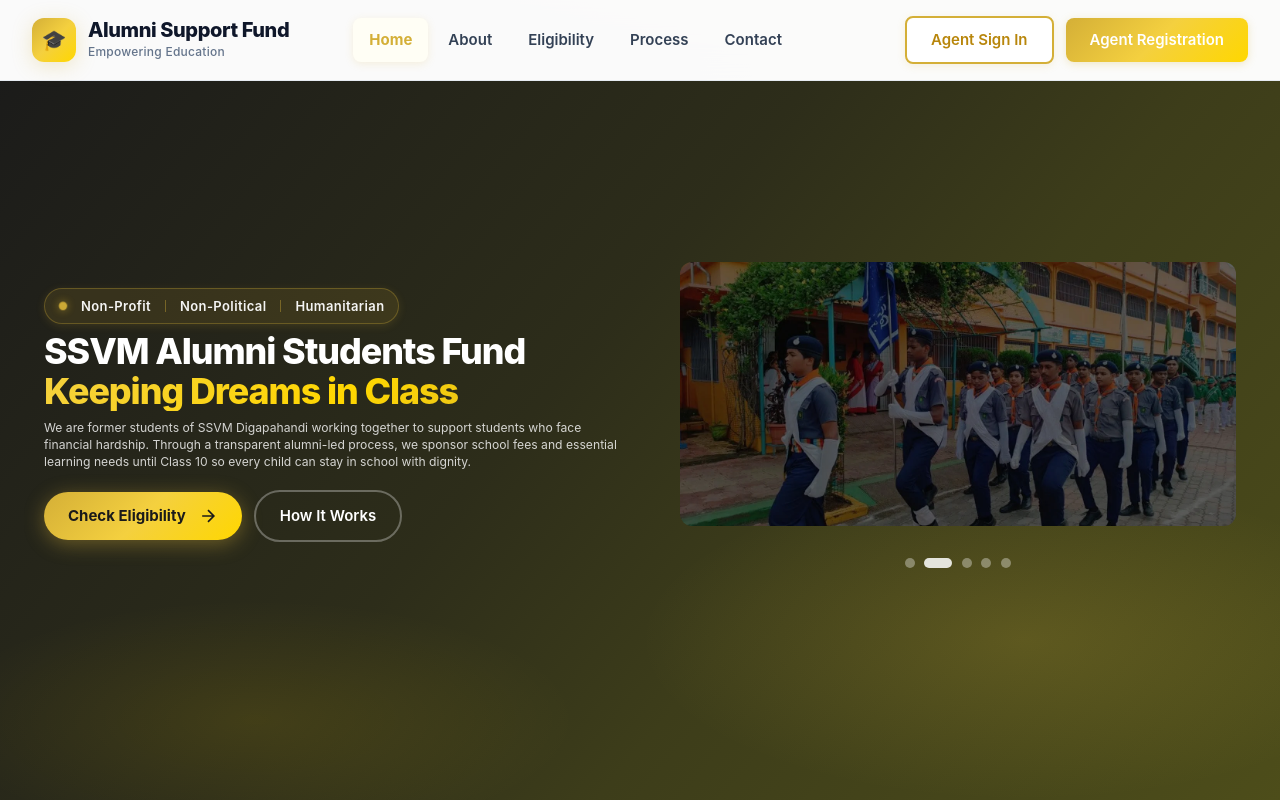
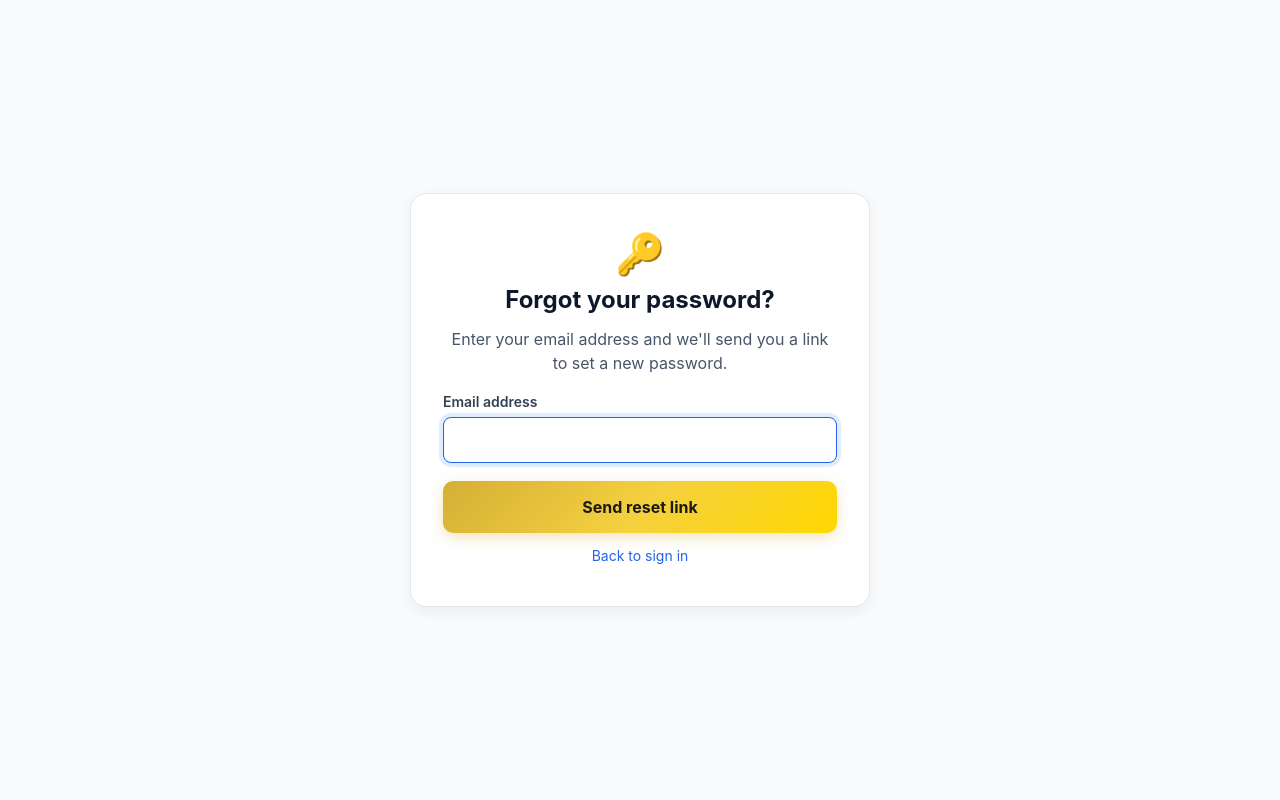
Before and after one commit to epabitra/alumni-support-fund-ui-local-deploy, a React (Vite) app: page /forgot-password in a window 1280 px wide. Before the commit this address led to /. Shown: the top 800 px of the page. Built offline with nearby package versions, Linux system fonts and the light colour scheme; no server answers.

Commit message:
Add forgot password and reset password screens
Co-Authored-By: Claude Opus 5.5 <noreply@anthropic.com>

```diff
--- a/src/App.tsx
+++ b/src/App.tsx
@@ -8,6 +8,8 @@ import PrivacyPolicy from './pages/PrivacyPolicy';
 import TermsOfService from './pages/TermsOfService';
 import RefundPolicy from './pages/RefundPolicy';
 import VerifyEmail from './pages/VerifyEmail';
+import ForgotPassword from './pages/ForgotPassword';
+import ResetPassword from './pages/ResetPassword';
 import Login from './pages/Login';
 import Register from './pages/Register';
 import Dashboard from './pages/Dashboard';
@@ -56,6 +58,8 @@ function App() {
       <Route path="/login" element={<Login />} />
       <Route path="/register" element={<Register />} />
       <Route path="/verify-email" element={<VerifyEmail />} />
+      <Route path="/forgot-password" element={<ForgotPassword />} />
+      <Route path="/reset-password" element={<ResetPassword />} />
 
       {/* Protected Routes - Dashboard */}
       <Route
--- a/src/app/Constants.tsx
+++ b/src/app/Constants.tsx
@@ -7,6 +7,8 @@ export const POST_FETCH_USER = `${API_URL}/get_user`;
 export const POST_REGISTER_USER = `${API_URL}/create`;
 export const POST_VERIFY_EMAIL = `${API_URL}/verify-email`;
 export const POST_RESEND_VERIFICATION = `${API_URL}/resend-verification`;
+export const POST_FORGOT_PASSWORD = `${API_URL}/forgot-password`;
+export const POST_RESET_PASSWORD = `${API_URL}/reset-password`;
 export const PUT_UPDATE_USER = `${API_URL}/users/updateUser`;
 export const POST_CHANGE_PASSWORD = `${API_URL}/account/change-password`;
 export const PUT_ACCOUNT_PROFILE = `${API_URL}/account/profile`;
--- a/src/app/modules/auth/core/_requests.ts
+++ b/src/app/modules/auth/core/_requests.ts
@@ -1,5 +1,5 @@
 import axios from 'axios';
-import { POST_FETCH_BEARER_TOKEN, POST_FETCH_USER, POST_REGISTER_USER, POST_VERIFY_EMAIL, POST_RESEND_VERIFICATION } from '../../../Constants';
+import { POST_FETCH_BEARER_TOKEN, POST_FETCH_USER, POST_REGISTER_USER, POST_VERIFY_EMAIL, POST_RESEND_VERIFICATION, POST_FORGOT_PASSWORD, POST_RESET_PASSWORD } from '../../../Constants';
 import { AuthModel } from './_models';
 import { UserModel } from './_models';
 
@@ -26,6 +26,16 @@ export function resendVerificationEmail(email: string) {
   return axios.post(POST_RESEND_VERIFICATION, { email });
 }
 
+/** Emails a password reset link if the address has an account */
+export function forgotPassword(email: string) {
+  return axios.post(POST_FORGOT_PASSWORD, { email });
+}
+
+/** Sets a new password using the key from the reset email */
+export function resetPassword(key: string, newPassword: string) {
+  return axios.post(POST_RESET_PASSWORD, { key, newPassword });
+}
+
 export function createUser(
   email: string,
   firstname: string,
--- /dev/null
+++ b/src/pages/ForgotPassword.tsx
@@ -0,0 +1,67 @@
+import React, { useState } from 'react';
+import { Link } from 'react-router-dom';
+import { forgotPassword } from '../app/modules/auth/core/_requests';
+import { EmailVerifyCard } from './VerifyEmail';
+import '../styles/auth.css';
+
+const ForgotPassword: React.FC = () => {
+  const [email, setEmail] = useState('');
+  const [sending, setSending] = useState(false);
+  const [sent, setSent] = useState(false);
+  const [error, setError] = useState('');
+
+  const handleSubmit = async (e: React.FormEvent) => {
+    e.preventDefault();
+    if (!email.trim()) {
+      setError('Please enter your email address.');
+      return;
+    }
+    try {
+      setSending(true);
+      setError('');
+      await forgotPassword(email.trim());
+      setSent(true);
+    } catch (err: any) {
+      setError(err?.response?.data?.message || 'Could not send the link. Please try again.');
+    } finally {
+      setSending(false);
+    }
+  };
+
+  if (sent) {
+    return (
+      <EmailVerifyCard icon="📧" title="Check your inbox">
+        <p>If <strong>{email.trim()}</strong> has an active account, we've sent a link to reset your password.</p>
+        <p className="email-verify-note">The link is valid for 1 hour. If you don't see the email, check your spam folder.</p>
+        <p className="email-verify-note"><Link to="/login">Back to sign in</Link></p>
+      </EmailVerifyCard>
+    );
+  }
+
+  return (
+    <EmailVerifyCard icon="🔑" title="Forgot your password?">
+      <p>Enter your email address and we'll send you a link to set a new password.</p>
+      <form className="email-verify-form" onSubmit={handleSubmit} noValidate>
+        <div>
+          <label htmlFor="forgot-email">Email address</label>
+          <input
+            id="forgot-email"
+            type="email"
+            className="form-input"
+            autoComplete="email"
+            value={email}
+            onChange={(e) => { setEmail(e.target.value); setError(''); }}
+            autoFocus
+          />
+        </div>
+        {error && <p className="email-verify-error" role="alert">{error}</p>}
+        <button type="submit" className="submit-button" disabled={sending}>
+          {sending ? 'Sending…' : 'Send reset link'}
+        </button>
+      </form>
+      <p className="email-verify-note"><Link to="/login">Back to sign in</Link></p>
+    </EmailVerifyCard>
+  );
+};
+
+export default ForgotPassword;
--- a/src/pages/Login.tsx
+++ b/src/pages/Login.tsx
@@ -231,6 +231,10 @@ const Login: React.FC = () => {
               )}
             </div>
 
+            <div className="auth-forgot-link">
+              <Link to="/forgot-password">Forgot password?</Link>
+            </div>
+
             <button
               type="submit"
               className={`submit-button ${isLoading ? 'loading' : ''}`}
--- /dev/null
+++ b/src/pages/ResetPassword.tsx
@@ -0,0 +1,101 @@
+import React, { useState } from 'react';
+import { Link, useSearchParams } from 'react-router-dom';
+import { resetPassword } from '../app/modules/auth/core/_requests';
+import { EmailVerifyCard } from './VerifyEmail';
+import '../styles/auth.css';
+
+/** Same rule as registration: uppercase, lowercase and a number, 8 to 50 characters */
+function passwordProblem(password: string): string {
+  if (password.length < 8) return 'Password must be at least 8 characters';
+  if (password.length > 50) return 'Password must be less than 50 characters';
+  if (!/[a-z]/.test(password) || !/[A-Z]/.test(password) || !/\d/.test(password)) {
+    return 'Password must contain uppercase, lowercase, and number';
+  }
+  return '';
+}
+
+/** Opened from the link in the password reset email (/reset-password?key=...). */
+const ResetPassword: React.FC = () => {
+  const [params] = useSearchParams();
+  const key = params.get('key') ?? '';
+  const [password, setPassword] = useState('');
+  const [confirm, setConfirm] = useState('');
+  const [saving, setSaving] = useState(false);
+  const [done, setDone] = useState(false);
+  const [error, setError] = useState('');
+
+  const handleSubmit = async (e: React.FormEvent) => {
+    e.preventDefault();
+    const problem = passwordProblem(password) || (password !== confirm ? 'Passwords must match' : '');
+    if (problem) {
+      setError(problem);
+      return;
+    }
+    try {
+      setSaving(true);
+      setError('');
+      await resetPassword(key, password);
+      setDone(true);
+    } catch (err: any) {
+      setError(err?.response?.data?.fieldErrors?.[0]?.message || err?.response?.data?.message || 'Could not reset your password. Please try again.');
+    } finally {
+      setSaving(false);
+    }
+  };
+
+  if (!key) {
+    return (
+      <EmailVerifyCard icon="⚠️" title="This link is incomplete">
+        <p>Please open the link from your email again, or request a new one.</p>
+        <p className="email-verify-note"><Link to="/forgot-password">Request a new link</Link></p>
+      </EmailVerifyCard>
+    );
+  }
+
+  if (done) {
+    return (
+      <EmailVerifyCard icon="✅" title="Password changed">
+        <p>You can now sign in with your new password.</p>
+        <Link to="/login" className="submit-button email-verify-action">Sign in</Link>
+      </EmailVerifyCard>
+    );
+  }
+
+  return (
+    <EmailVerifyCard icon="🔑" title="Set a new password">
+      <p>Use at least 8 characters with an uppercase letter, a lowercase letter and a number.</p>
+      <form className="email-verify-form" onSubmit={handleSubmit} noValidate>
+        <div>
+          <label htmlFor="reset-password">New password</label>
+          <input
+            id="reset-password"
+            type="password"
+            className="form-input"
+            autoComplete="new-password"
+            value={password}
+            onChange={(e) => { setPassword(e.target.value); setError(''); }}
+            autoFocus
+          />
+        </div>
+        <div>
+          <label htmlFor="reset-confirm">Confirm new password</label>
+          <input
+            id="reset-confirm"
+            type="password"
+            className="form-input"
+            autoComplete="new-password"
+            value={confirm}
+            onChange={(e) => { setConfirm(e.target.value); setError(''); }}
+          />
+        </div>
+        {error && <p className="email-verify-error" role="alert">{error}</p>}
+        <button type="submit" className="submit-button" disabled={saving}>
+          {saving ? 'Saving…' : 'Change password'}
+        </button>
+      </form>
+      <p className="email-verify-note"><Link to="/forgot-password">Request a new link</Link></p>
+    </EmailVerifyCard>
+  );
+};
+
+export default ResetPassword;
--- a/src/styles/auth.css
+++ b/src/styles/auth.css
@@ -966,3 +966,40 @@ select.form-input option {
   font-size: 0.8125rem;
   color: #b91c1c;
 }
+
+/* Forgot / reset password */
+.auth-forgot-link {
+  margin: -0.5rem 0 1rem;
+  text-align: right;
+  font-size: 0.875rem;
+}
+
+.auth-forgot-link a {
+  color: #996c00;
+  font-weight: 600;
+  text-decoration: none;
+}
+
+.auth-forgot-link a:hover {
+  text-decoration: underline;
+}
+
+.email-verify-form {
+  display: flex;
+  flex-direction: column;
+  gap: 0.875rem;
+  margin-top: 1rem;
+  text-align: left;
+}
+
+.email-verify-form label {
+  display: block;
+  margin-bottom: 0.25rem;
+  font-size: 0.875rem;
+  font-weight: 600;
+  color: #334155;
+}
+
+.email-verify-form .submit-button {
+  margin-top: 0.25rem;
+}
```
